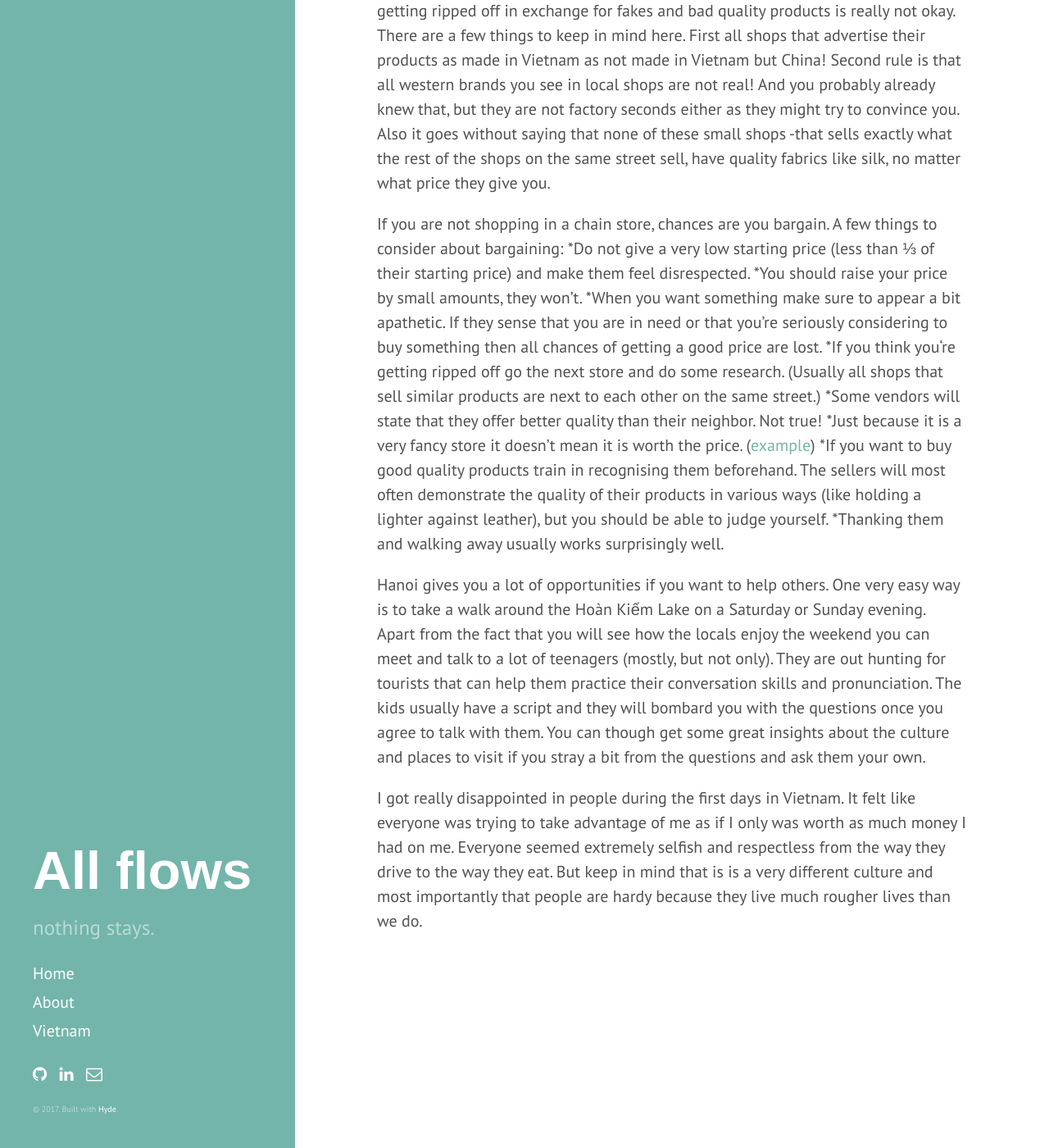
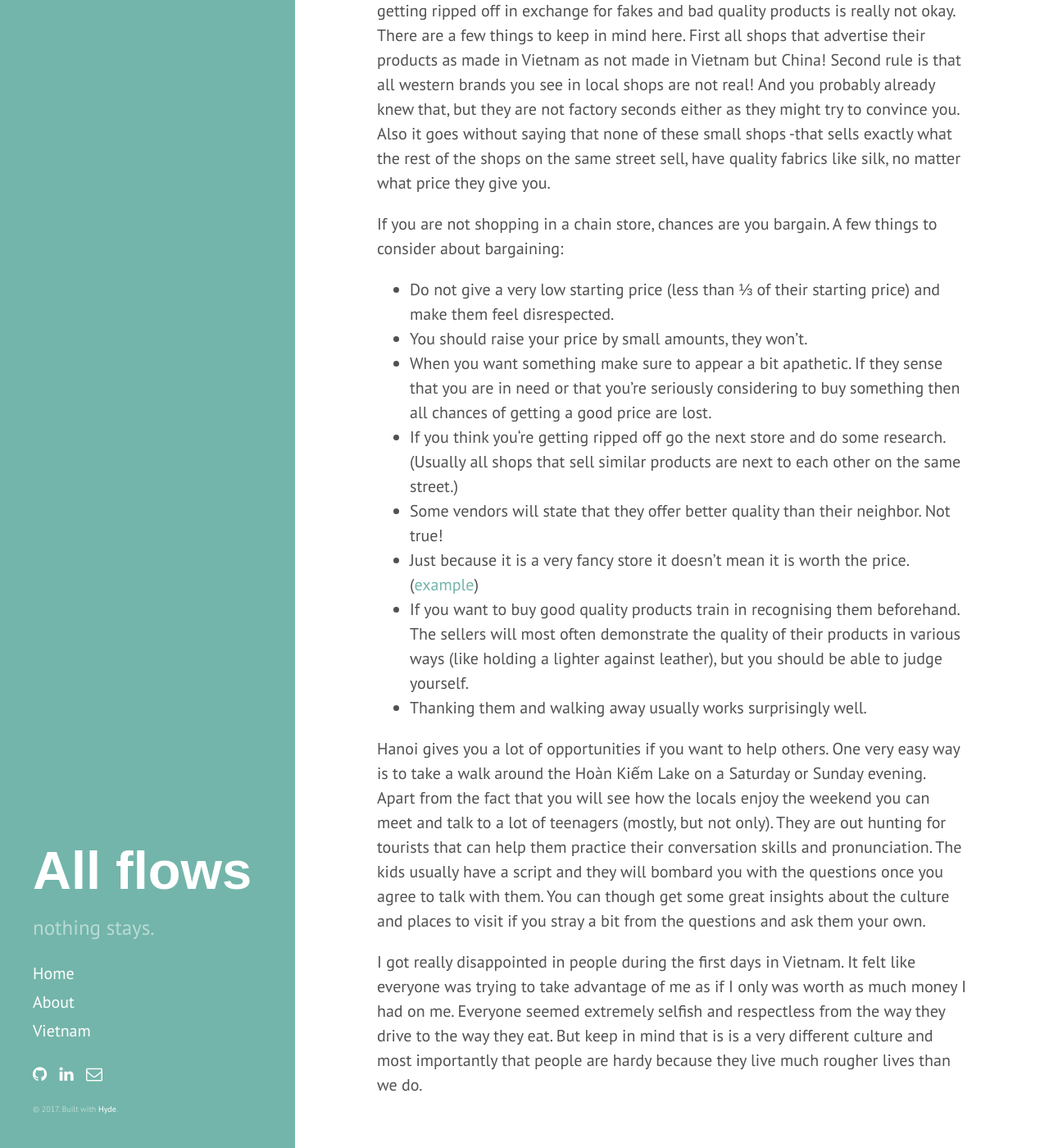
Before and after one commit to mariakatsourani/allflows, a Jekyll site: the page built from vietnam/five-days-in-hanoi.md, in a window 1280 px wide and 1400 px high, scrolled down 702 px. Shown: the whole window at 82% size. Built offline with Jekyll 4.4.1, drawn with Linux system fonts in a browser that asks for light colours; some web fonts are replaced.

Commit message:
Correct markdown syntax

```diff
--- a/vietnam/five-days-in-hanoi.md
+++ b/vietnam/five-days-in-hanoi.md
@@ -11,14 +11,14 @@ One of the biggest dangers when in Vietnam is the traffic. Since everyone drives
 Getting ripped off isn’t anything unexpected in the touristic parts of any city. But getting ripped off in exchange for fakes and bad quality products is really not okay. There are a few things to keep in mind here. First all shops that advertise their products as made in Vietnam as not made in Vietnam but China! Second rule is that all western brands you see in local shops are not real! And you probably already knew that, but they are not factory seconds either as they might try to convince you. Also it goes without saying that none of these small shops -that sells exactly what the rest of the shops on the same street sell, have quality fabrics like silk, no matter what price they give you.
 
 If you are not shopping in a chain store, chances are you bargain. A few things to consider about bargaining:
-*Do not give a very low starting price (less than ⅓ of their starting price) and make them feel disrespected.
-*You should raise your price by small amounts, they won’t.
-*When you want something make sure to appear a bit apathetic. If they sense that you are in need or that you're seriously considering to buy something then all chances of getting a good price are lost.
-*If you think you‘re getting ripped off go the next store and do some research. (Usually all shops that sell similar products are next to each other on the same street.)
-*Some vendors will state that they offer better quality than their neighbor. Not true!
-*Just because it is a very fancy store it doesn’t mean it is worth the price. ([example](https://saigoneer.com/saigon-arts-culture/arts-culture-categories/11654-could-the-made-in-china-scandal-spell-the-end-for-khaisilk))
-*If you want to buy good quality products train in recognising them beforehand. The sellers will most often demonstrate the quality of their products in various ways (like holding a lighter against leather), but you should be able to judge yourself.
-*Thanking them and walking away usually works surprisingly well.
+- Do not give a very low starting price (less than ⅓ of their starting price) and make them feel disrespected.
+- You should raise your price by small amounts, they won’t.
+- When you want something make sure to appear a bit apathetic. If they sense that you are in need or that you're seriously considering to buy something then all chances of getting a good price are lost.
+- If you think you‘re getting ripped off go the next store and do some research. (Usually all shops that sell similar products are next to each other on the same street.)
+- Some vendors will state that they offer better quality than their neighbor. Not true!
+- Just because it is a very fancy store it doesn’t mean it is worth the price. ([example](https://saigoneer.com/saigon-arts-culture/arts-culture-categories/11654-could-the-made-in-china-scandal-spell-the-end-for-khaisilk))
+- If you want to buy good quality products train in recognising them beforehand. The sellers will most often demonstrate the quality of their products in various ways (like holding a lighter against leather), but you should be able to judge yourself.
+- Thanking them and walking away usually works surprisingly well.
 
 Hanoi gives you a lot of opportunities if you want to help others. One very easy way is to take a walk around the Hoàn Kiếm Lake on a Saturday or Sunday evening. Apart from the fact that you will see how the locals enjoy the weekend you can meet and talk to a lot of teenagers (mostly, but not only). They are out hunting for tourists that can help them practice their conversation skills and pronunciation. The kids usually have a script and they will bombard you with the questions once you agree to talk with them. You can though get some great insights about the culture and places to visit if you stray a bit from the questions and ask them your own.
 
```
